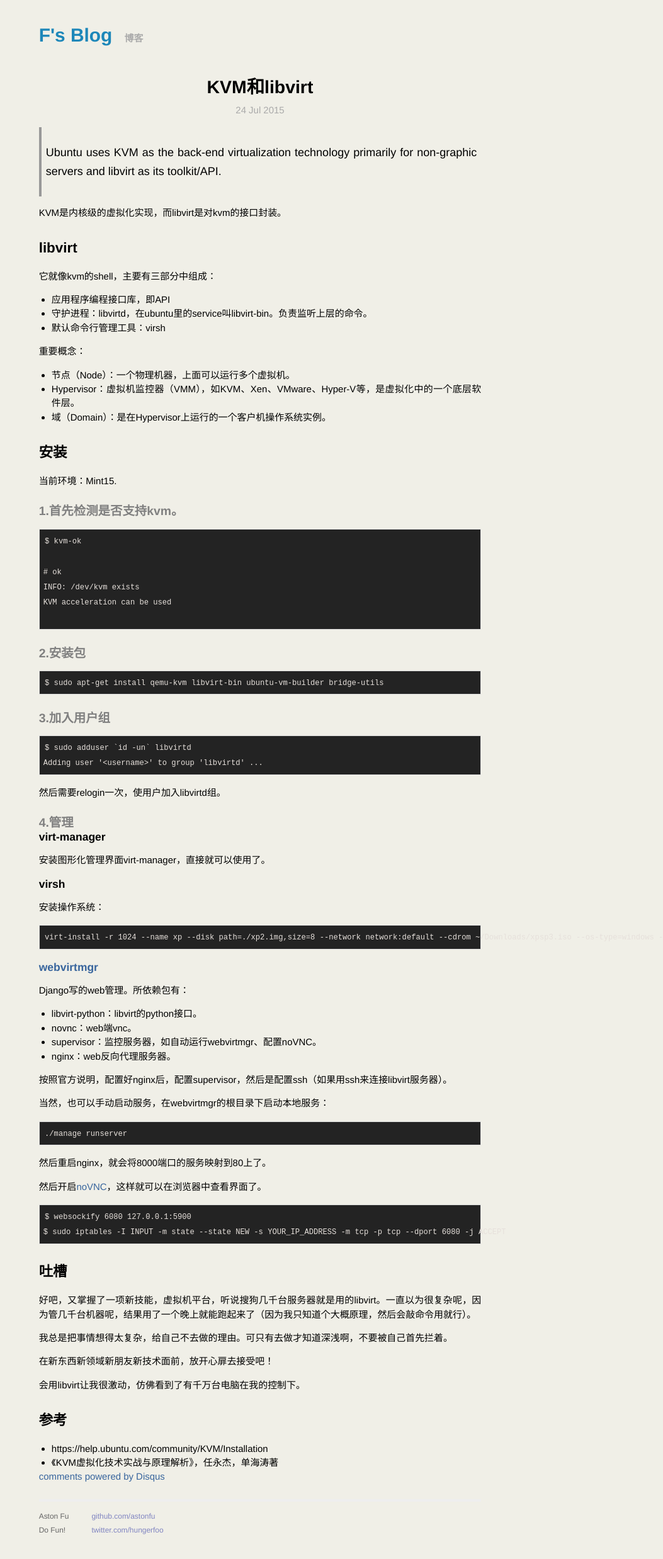
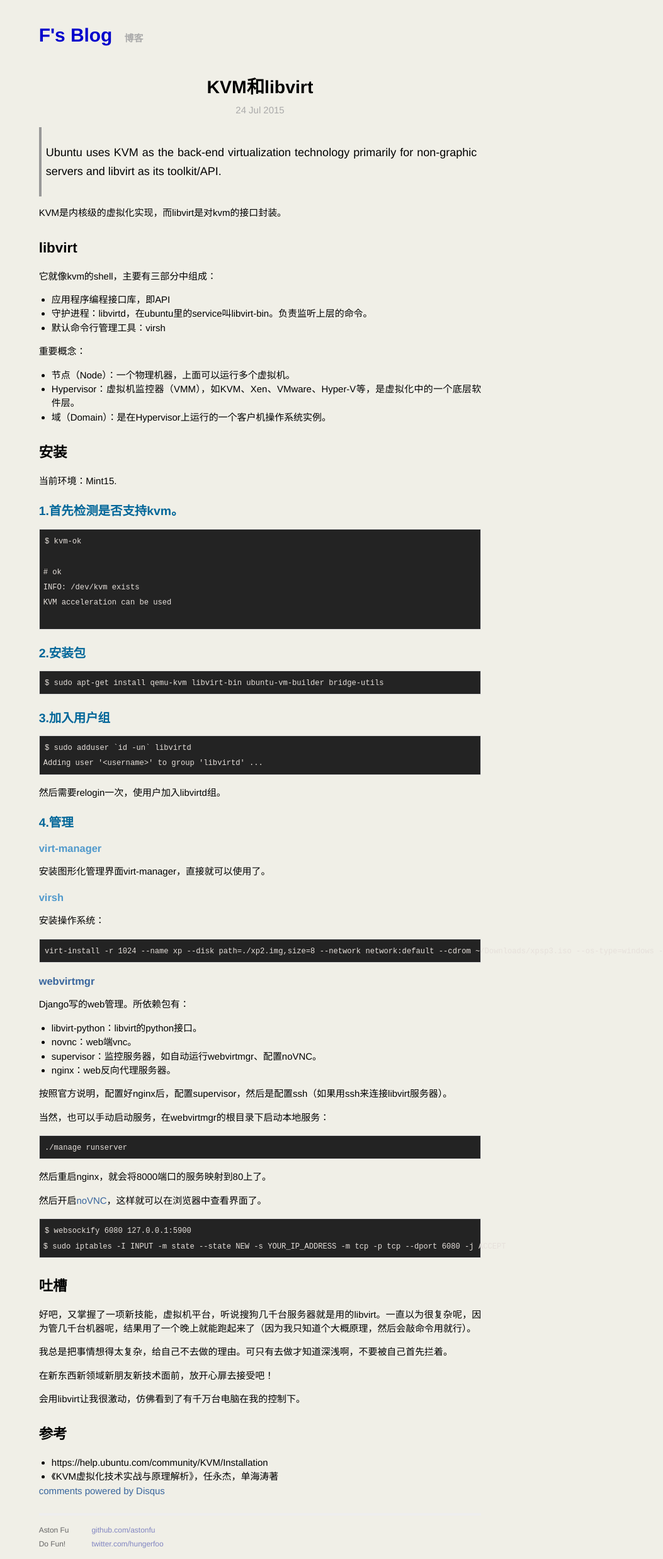
Before and after one commit to hulkfu/hulkfoo.github.io, a Jekyll site: the page built from _posts/2015-07-24-KVM-libvirt.md, in a window 1280 px wide. Shown: the whole page at 63% size, without its empty margins (227-1280 px from the left). Built offline with Jekyll 4.4.1, drawn with Linux system fonts in a browser that asks for light colours; Markdown is read by kramdown in place of the engine named in the settings; comment, search, counter and statistics services are not loaded; before the commit the page ends 2454 px from its top, so only the background shows below that.

Commit message:
change css.

```diff
--- a/css/main.css
+++ b/css/main.css
@@ -81,7 +81,7 @@
 }
 
 .title a {
-  color: #1D87B9;
+  color: #0000CC;
 }
 
 .title a:hover {
@@ -176,12 +176,19 @@
 }
 
 .post h1 {
+  color: #000000;
   margin-top: 1.5em;
   font-size: 1.5em;
 }
 
 .post h2 {
-  color: gray;
+  color: #006699;
   margin-top: 1.3em;
   font-size: 1.3em;
 }
+
+.post h3 {
+  color: #5099CC;
+  margin-top: 1.1em;
+  font-size: 1.1em;
+}
```
